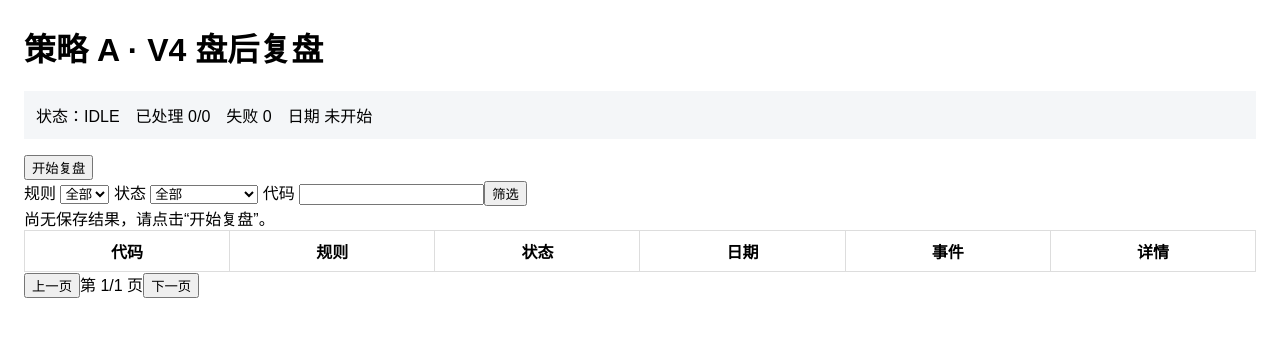
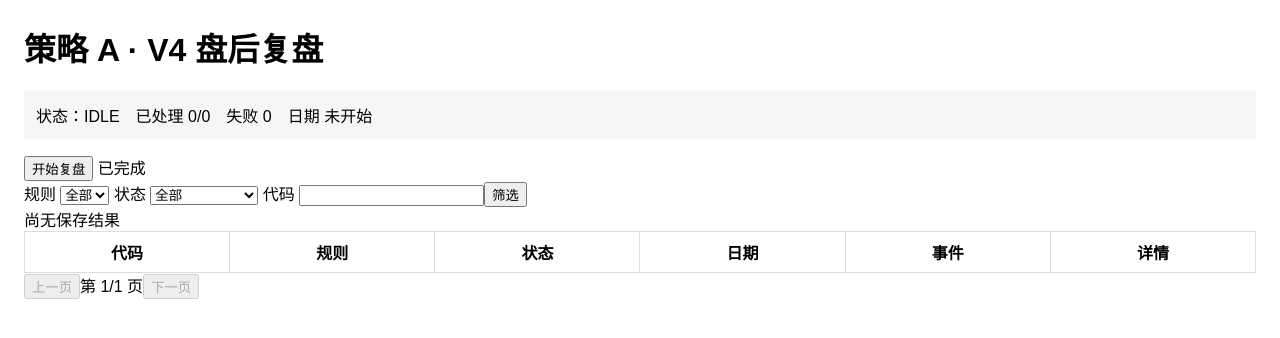
Before and after one commit to ybac1ybac1-glitch/-, a Flask app: page /strategy/a/v4 in a window 1280 px wide. Shown: the top 338 px of the page. Run offline with Flask 3, Linux system fonts and the light colour scheme; data that the repository does not hold is empty.

Commit message:
replace escaped newline with real line break

```diff
--- a/backend/templates/strategy_a_v4.html
+++ b/backend/templates/strategy_a_v4.html
@@ -16,5 +16,6 @@ function qs(){const p=new URLSearchParams({page,page_size:size}),r=el('rule').va
 async function load(p){if(p<1)return;page=p;const r=await fetch('/strategy/a/v4/results?'+qs()),d=await r.json(),body=el('rows');body.innerHTML='';(d.items||[]).forEach(x=>{const tr=document.createElement('tr');tr.innerHTML='<td>'+x.ts_code+'</td><td>'+x.rule_id+'</td><td>'+x.state+'</td><td>'+x.signal_date+'</td><td>'+x.event_id+'</td><td><a href="/strategy/a/v4/stock/'+encodeURIComponent(x.ts_code)+'">查看K线</a></td>';body.appendChild(tr)});const total=Math.max(1,Math.ceil((d.total_signals||0)/size));el('pages').textContent='第 '+page+'/'+total+' 页';el('prev').disabled=page<=1;el('next').disabled=page>=total;el('summary').textContent=d.scan?'复盘日期 '+d.scan.asof_date+'，命中股票 '+d.total_matches+'，信号 '+d.total_signals+(d.scan.partial?'（部分样本，不代表全市场）':''): '尚无保存结果'}
 async function poll(){const d=await (await fetch('/strategy/a/v4/status')).json();el('status').textContent='状态：'+d.status;el('progress').textContent='已处理 '+d.processed+'/'+d.total;el('failed').textContent='失败 '+d.failed;el('date').textContent='日期 '+(d.asof_date||'未开始');if(d.status==='RUNNING')timer=setTimeout(poll,1000);else{load(1);el('notice').textContent=d.status==='FAILED'?'扫描失败：'+(d.error||'未知错误'):'已完成'}}
 el('filter').onclick=()=>load(1);el('prev').onclick=()=>load(page-1);el('next').onclick=()=>load(page+1);
-window.addEventListener('load',()=>{poll()});\nel('start').onclick=async()=>{const r=await fetch('/strategy/a/v4/start',{method:'POST'}),d=await r.json();if(r.status===409){el('notice').textContent='已有扫描任务运行中';return}if(!r.ok){el('notice').textContent=d.error||'启动失败';return}el('notice').textContent='后台扫描已启动';poll()};load(1);
+window.addEventListener('load',()=>{poll()});
+el('start').onclick=async()=>{const r=await fetch('/strategy/a/v4/start',{method:'POST'}),d=await r.json();if(r.status===409){el('notice').textContent='已有扫描任务运行中';return}if(!r.ok){el('notice').textContent=d.error||'启动失败';return}el('notice').textContent='后台扫描已启动';poll()};load(1);
 </script>
```
